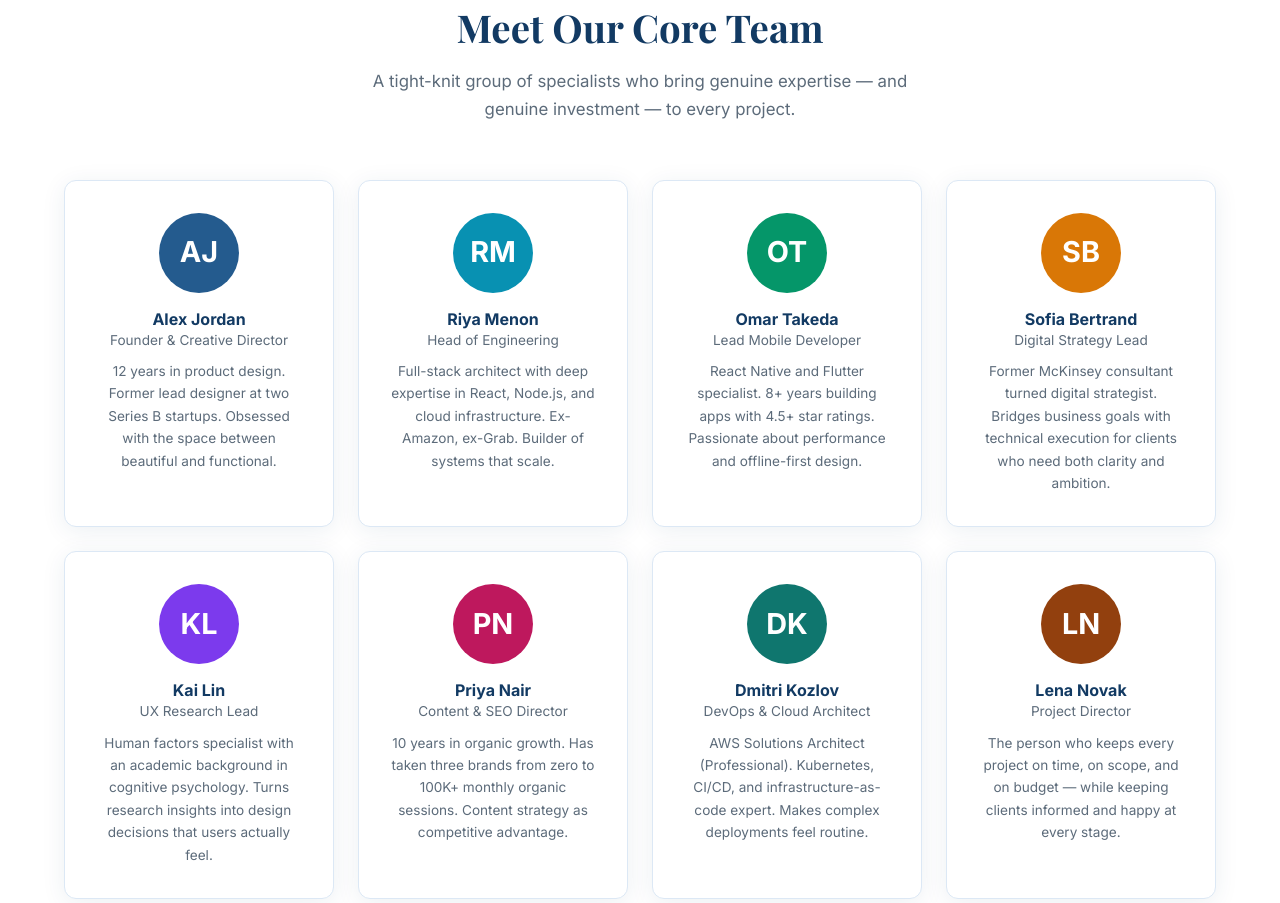
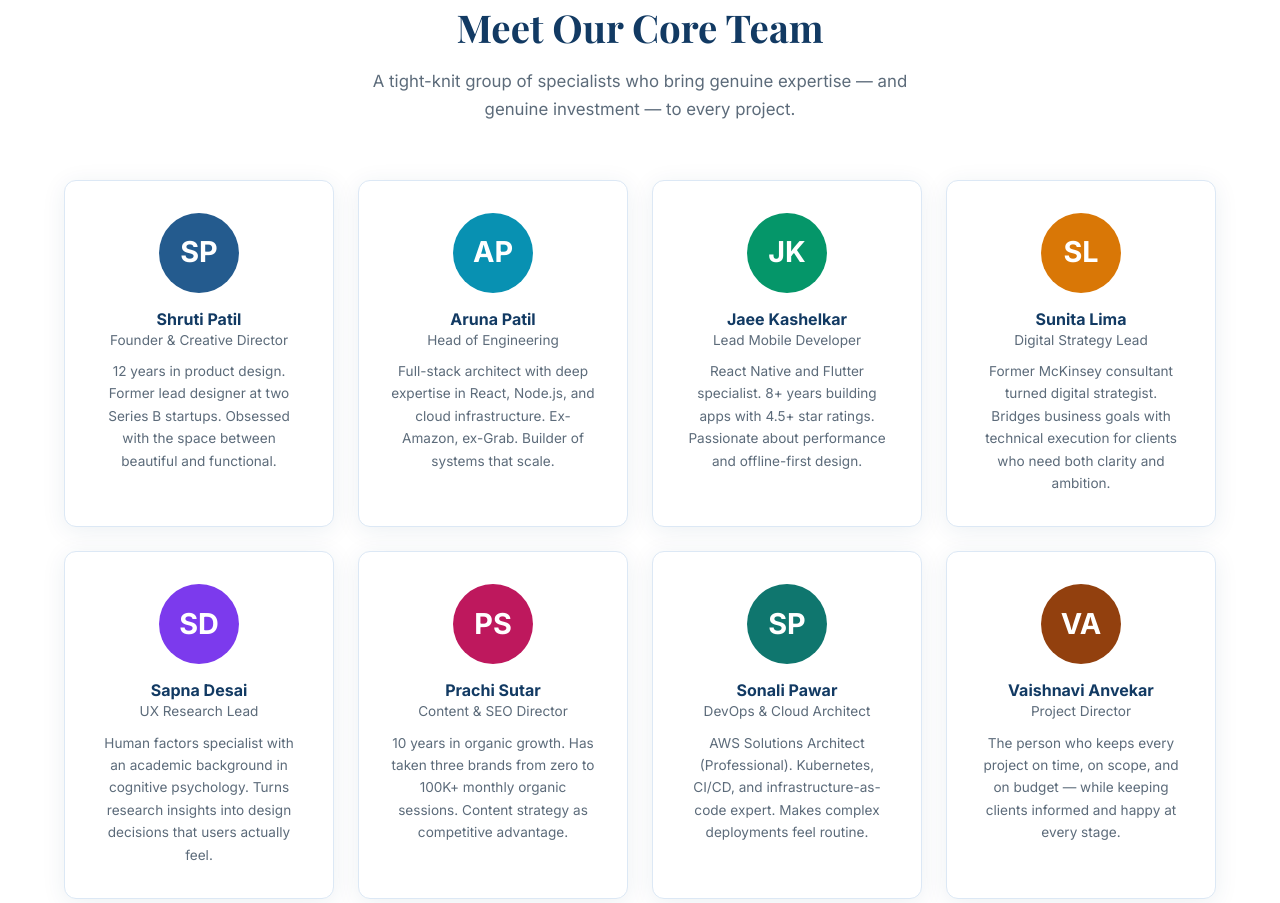
Before and after one commit to ShrutiP-Astraal/Magusntez-002, a PHP site: page /ubdsBuild/about.php in a window 1280 px wide. Shown: the part 1896-2799 px from the top of the page. Run offline with PHP 8.4, Linux system fonts and the light colour scheme.

Commit message:
updated names

```diff
--- a/ubdsBuild/about.php
+++ b/ubdsBuild/about.php
@@ -87,50 +87,50 @@
     </div>
     <div class="card-grid card-grid-4">
       <div class="card team-card">
-        <div class="team-avatar" style="background:var(--indigo)">AJ</div>
-        <h4>Alex Jordan</h4>
+        <div class="team-avatar" style="background:var(--indigo)">SP</div>
+        <h4>Shruti Patil</h4>
         <div class="role">Founder & Creative Director</div>
         <p style="font-size:.85rem; color:var(--slate)">12 years in product design. Former lead designer at two Series B startups. Obsessed with the space between beautiful and functional.</p>
       </div>
       <div class="card team-card">
-        <div class="team-avatar" style="background:#0891B2">RM</div>
-        <h4>Riya Menon</h4>
+        <div class="team-avatar" style="background:#0891B2">AP</div>
+        <h4>Aruna Patil</h4>
         <div class="role">Head of Engineering</div>
         <p style="font-size:.85rem; color:var(--slate)">Full-stack architect with deep expertise in React, Node.js, and cloud infrastructure. Ex-Amazon, ex-Grab. Builder of systems that scale.</p>
       </div>
       <div class="card team-card">
-        <div class="team-avatar" style="background:#059669">OT</div>
-        <h4>Omar Takeda</h4>
+        <div class="team-avatar" style="background:#059669">JK</div>
+        <h4>Jaee Kashelkar</h4>
         <div class="role">Lead Mobile Developer</div>
         <p style="font-size:.85rem; color:var(--slate)">React Native and Flutter specialist. 8+ years building apps with 4.5+ star ratings. Passionate about performance and offline-first design.</p>
       </div>
       <div class="card team-card">
-        <div class="team-avatar" style="background:#D97706">SB</div>
-        <h4>Sofia Bertrand</h4>
+        <div class="team-avatar" style="background:#D97706">SL</div>
+        <h4>Sunita Lima</h4>
         <div class="role">Digital Strategy Lead</div>
         <p style="font-size:.85rem; color:var(--slate)">Former McKinsey consultant turned digital strategist. Bridges business goals with technical execution for clients who need both clarity and ambition.</p>
       </div>
       <div class="card team-card">
-        <div class="team-avatar" style="background:#7C3AED">KL</div>
-        <h4>Kai Lin</h4>
+        <div class="team-avatar" style="background:#7C3AED">SD</div>
+        <h4>Sapna Desai</h4>
         <div class="role">UX Research Lead</div>
         <p style="font-size:.85rem; color:var(--slate)">Human factors specialist with an academic background in cognitive psychology. Turns research insights into design decisions that users actually feel.</p>
       </div>
       <div class="card team-card">
-        <div class="team-avatar" style="background:#BE185D">PN</div>
-        <h4>Priya Nair</h4>
+        <div class="team-avatar" style="background:#BE185D">PS</div>
+        <h4>Prachi Sutar</h4>
         <div class="role">Content & SEO Director</div>
         <p style="font-size:.85rem; color:var(--slate)">10 years in organic growth. Has taken three brands from zero to 100K+ monthly organic sessions. Content strategy as competitive advantage.</p>
       </div>
       <div class="card team-card">
-        <div class="team-avatar" style="background:#0F766E">DK</div>
-        <h4>Dmitri Kozlov</h4>
+        <div class="team-avatar" style="background:#0F766E">SP</div>
+        <h4>Sonali Pawar</h4>
         <div class="role">DevOps & Cloud Architect</div>
         <p style="font-size:.85rem; color:var(--slate)">AWS Solutions Architect (Professional). Kubernetes, CI/CD, and infrastructure-as-code expert. Makes complex deployments feel routine.</p>
       </div>
       <div class="card team-card">
-        <div class="team-avatar" style="background:#92400E">LN</div>
-        <h4>Lena Novak</h4>
+        <div class="team-avatar" style="background:#92400E">VA</div>
+        <h4>Vaishnavi Anvekar</h4>
         <div class="role">Project Director</div>
         <p style="font-size:.85rem; color:var(--slate)">The person who keeps every project on time, on scope, and on budget — while keeping clients informed and happy at every stage.</p>
       </div>
```
